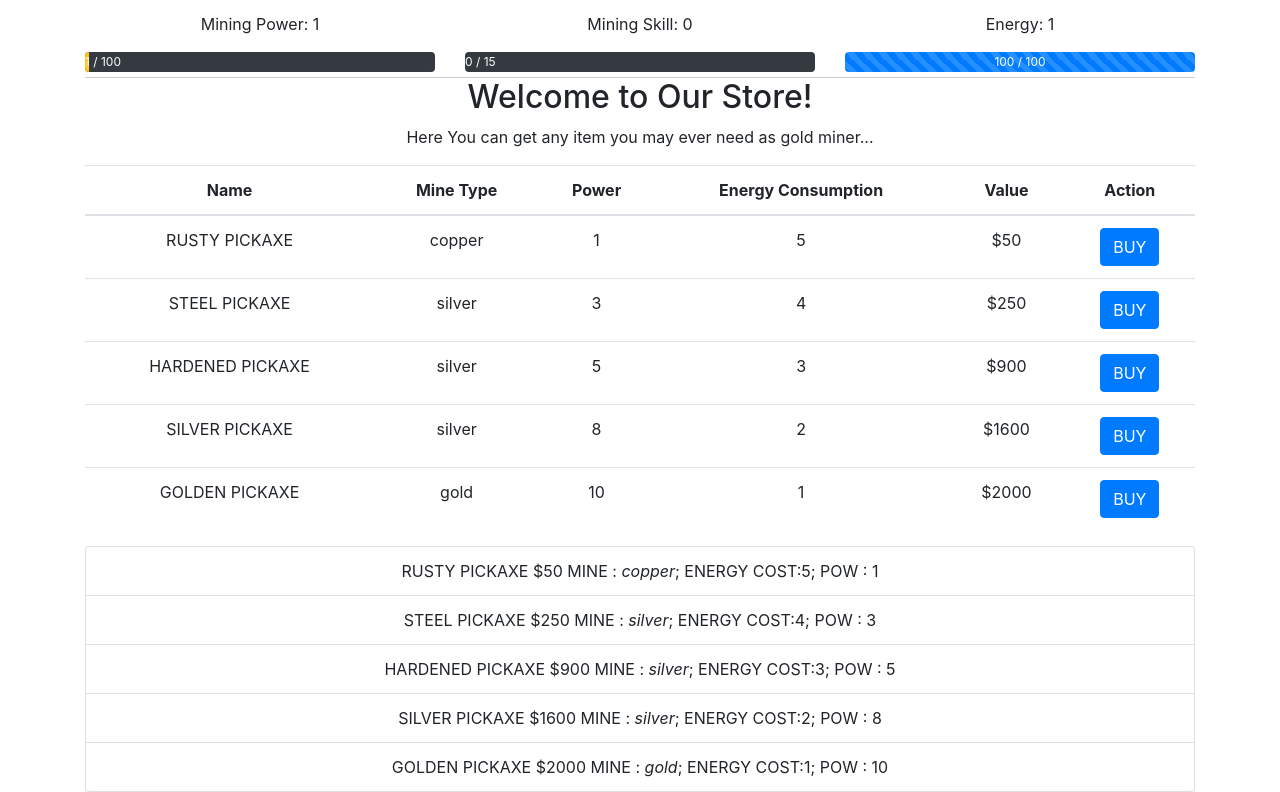
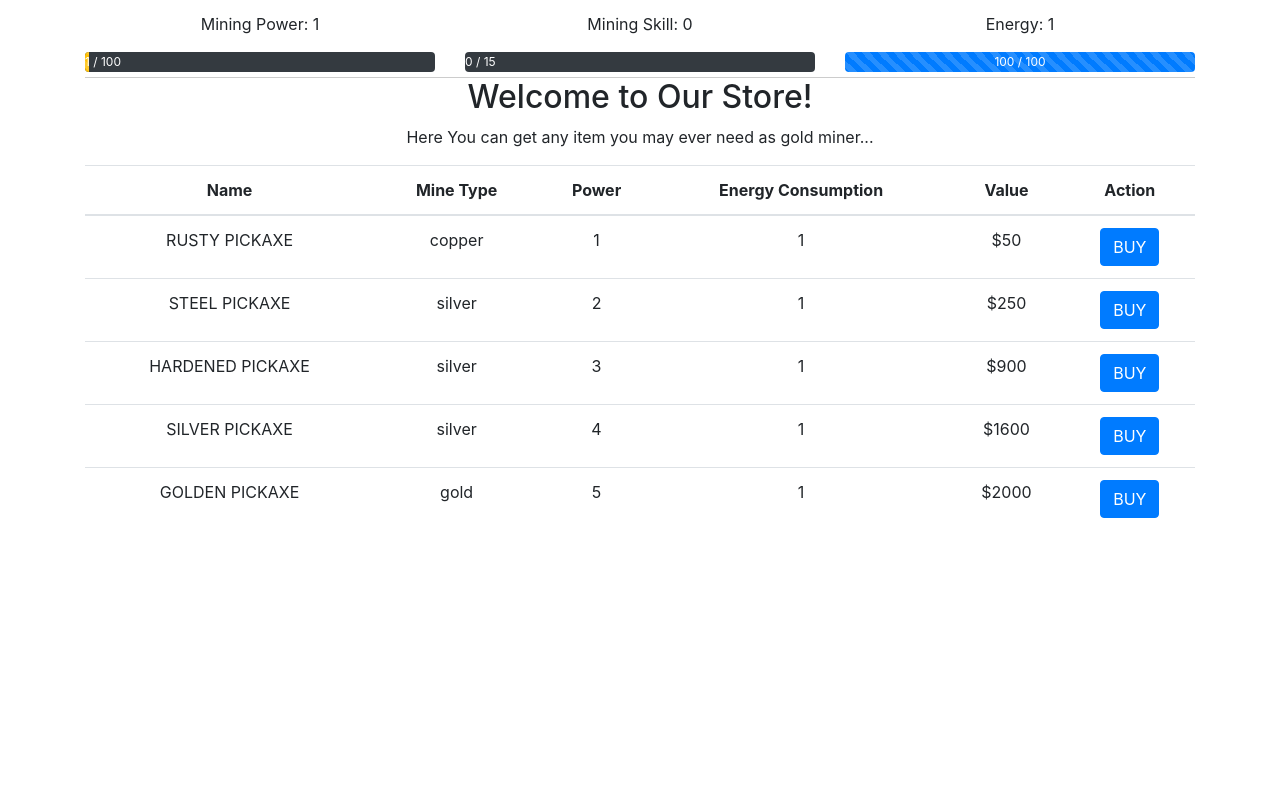
Before and after one commit to Thinkershine/GetRich, a React (Create React App) app: page /store in a window 1280 px wide. Shown: the part 261-1053 px from the top of the page. After the commit the page ends 807 px from the top, so only its background shows below. Built offline with nearby package versions, Linux system fonts and the light colour scheme.

Commit message:
Change Game Customization

```diff
--- a/src/components/common/rewardFound.jsx
+++ b/src/components/common/rewardFound.jsx
@@ -3,7 +3,7 @@ import React, { Component } from "react";
 class RewardFound extends Component {
   state = {
     rewardPosition: {
-      top: 10 + Math.random() * 550,
+      top: 650 + Math.random() * 250,
       left: 10 + Math.random() * 75 + "%"
     }
   };
--- a/src/components/locations/store.jsx
+++ b/src/components/locations/store.jsx
@@ -39,20 +39,6 @@ class Store extends Component {
             ))}
           </tbody>
         </table>
-        <ul className="list-group">
-          {this.props.itemsForSale.map(item => (
-            <li
-              key={item._id}
-              className="list-group-item"
-              style={{ cursor: "pointer" }}
-              onClick={() => this.props.handlePurchase(item)}
-            >
-              {item.name.toUpperCase()} ${item.value} MINE :{" "}
-              <em>{item.mineType}</em>; ENERGY COST:{item.energyConsumption};
-              POW : {item.miningPower}
-            </li>
-          ))}
-        </ul>
       </div>
     );
   }
--- a/src/services/fakeItemService.js
+++ b/src/services/fakeItemService.js
@@ -5,37 +5,37 @@ export const items = [
     mineType: "copper",
     miningPower: 1,
     value: 50,
-    energyConsumption: 5
+    energyConsumption: 1
   },
   {
     _id: "5b21ca3eeb7f6fbccd47181804",
     name: "steel pickaxe",
     mineType: "silver",
-    miningPower: 3,
+    miningPower: 2,
     value: 250,
-    energyConsumption: 4
+    energyConsumption: 1
   },
   {
     _id: "5b21ca3eeb7f6fbccd47181806",
     name: "hardened pickaxe",
     mineType: "silver",
-    miningPower: 5,
+    miningPower: 3,
     value: 900,
-    energyConsumption: 3
+    energyConsumption: 1
   },
   {
     _id: "5b21ca3eeb7f6fbccd47181808",
     name: "silver pickaxe",
     mineType: "silver",
-    miningPower: 8,
+    miningPower: 4,
     value: 1600,
-    energyConsumption: 2
+    energyConsumption: 1
   },
   {
     _id: "5b21ca3eeb7f6fbccd47181810",
     name: "golden pickaxe",
     mineType: "gold",
-    miningPower: 10,
+    miningPower: 5,
     value: 2000,
     energyConsumption: 1
   }
```
